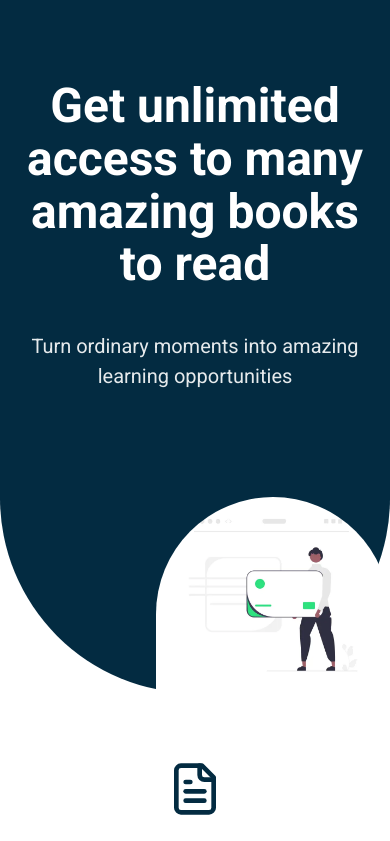
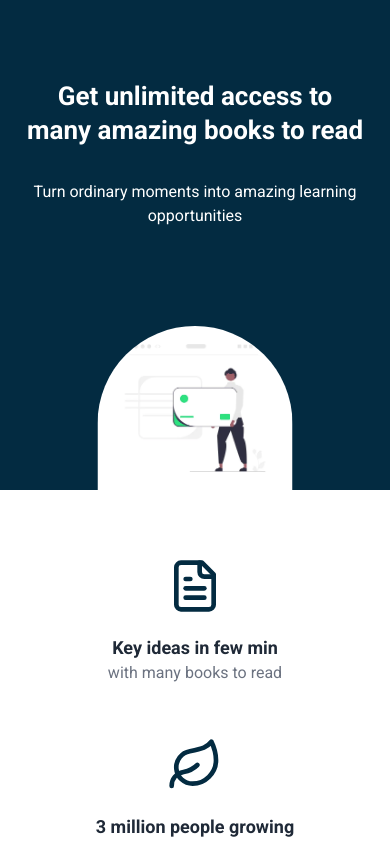
Before and after one commit to DerrickSimilien/Summarist-Virtual-Internship, a Next.js app: page /choose-plan in a window 390 px wide. Shown: the top 841 px of the page. Built offline with nearby package versions, Linux system fonts and the light colour scheme; no server answers.

Commit message:
Adjusted plan header wrapper on choose-plan/page.tsx

```diff
--- a/src/app/choose-plan/page.tsx
+++ b/src/app/choose-plan/page.tsx
@@ -118,7 +118,7 @@ const ChoosePlanPage = () => {
       }}
     >
       <div
-        className="relative wrapper"
+        className="relative wrapper choose-header"
         style={{
           backgroundColor: '#032B41',
           paddingTop: '80px',
--- a/src/app/globals.css
+++ b/src/app/globals.css
@@ -1002,6 +1002,42 @@ button:disabled {
     height: 118px !important;
   }
 
+  /* Make the blue header a square banner and give extra depth for the logo */
+  .choose-header {
+    border-bottom-left-radius: 0 !important;
+    border-bottom-right-radius: 0 !important;
+    padding-bottom: 300px !important; /* adjust to 240–280 if you want a touch less/more space */
+  }
+
+  /* Title: white, Roboto, 32px, centered, with 32px margin below */
+  .choose-header h1 {
+    color: #ffffff !important;
+    font-family: Roboto, sans-serif !important;
+    font-size: 32px !important;
+    line-height: 1.2 !important;
+    margin: 0 0 32px !important;
+    max-width: 800px !important;
+    margin-left: auto !important;
+    margin-right: auto !important;
+  }
+
+  /* Subtitle: white, Roboto, 16px, with 32px margin below */
+  .choose-header p {
+    color: #ffffff !important;
+    font-family: Roboto, sans-serif !important;
+    font-size: 16px !important;
+    margin: 0 0 32px !important;
+    opacity: 1 !important; /* ensure it's fully visible */
+  }
+
+  /* Center the illustration under the subtitle so it doesn't overlap */
+  .plan__img--mask {
+    left: 50% !important;
+    transform: translateX(-50%) !important;
+    bottom: 0 !important;
+    max-width: 420px !important; /* looks good on tablets; tweak 400–460 if desired */
+  }
+
 }
 
 @media (max-width: 600px) {
@@ -1028,6 +1064,40 @@ button:disabled {
     margin: 0 auto;
   }
 
+   .choose-header {
+    border-bottom-left-radius: 0 !important;
+    border-bottom-right-radius: 0 !important;
+    padding-bottom: 230px !important;
+  }
+
+  .choose-header h1 {
+    font-family: Roboto, sans-serif !important;
+    font-size: 26px !important;
+    line-height: 1.3 !important;
+    color: #ffffff !important;
+    margin: 0 0 32px !important;
+    max-width: 480px;       /* keeps line length nice */
+    margin-left: auto;
+    margin-right: auto;
+  }
+
+  /* Subtitle: 16px, Roboto, white, 0 0 32px margin */
+  .choose-header p {
+    font-family: Roboto, sans-serif !important;
+    font-size: 16px !important;
+    color: #ffffff !important;
+    margin: 0 0 32px !important;
+    opacity: 1 !important;  /* ensure full white like the original */
+  }
+
+  /* Center the half-circle image perfectly at the bottom */
+  .plan__img--mask {
+    left: 50% !important;
+    transform: translateX(-50%) !important;
+    max-width: 280px !important;  /* slight downsize for 600px */
+    bottom: 0 !important;
+  }
+
 }
 
 @media (max-width: 576px) {
```
